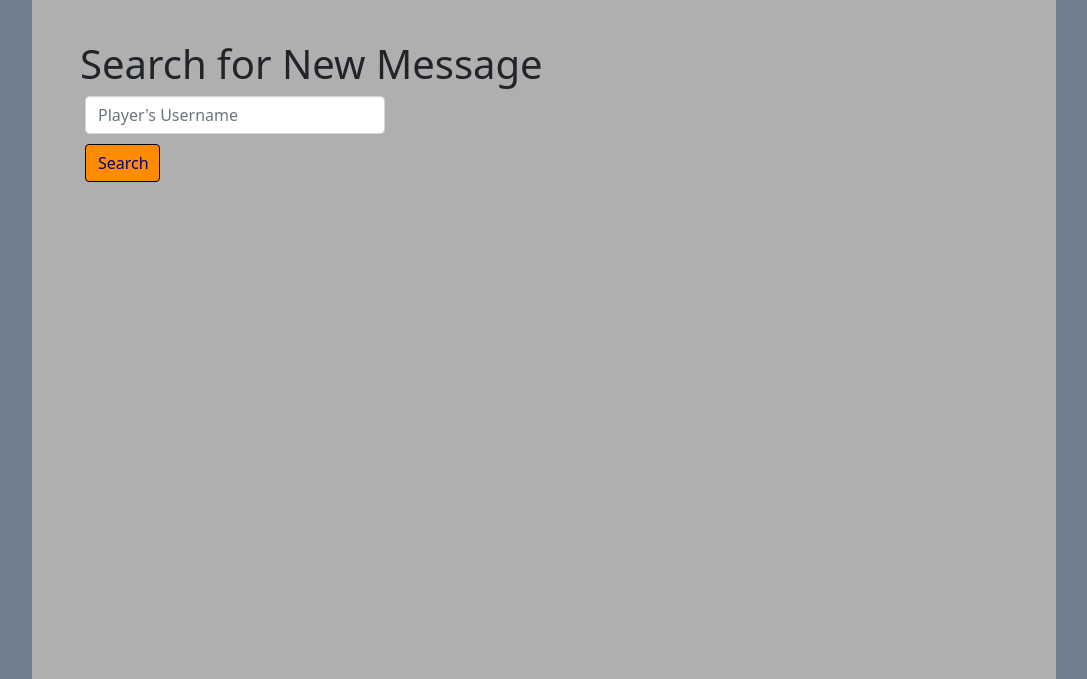
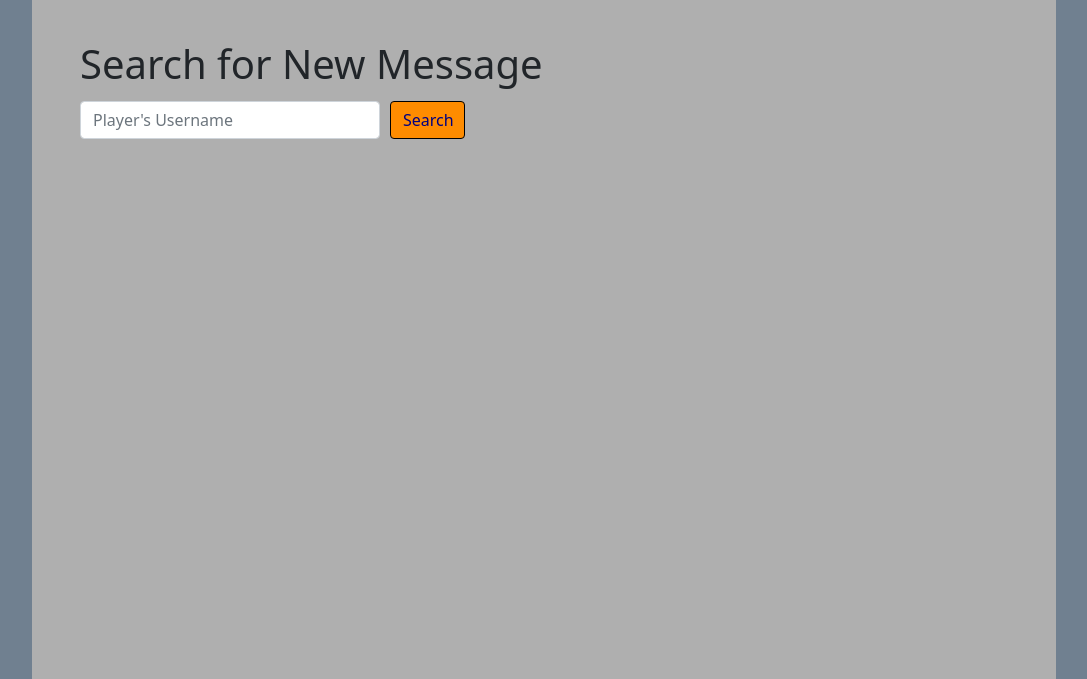
Before and after one commit to bbrown11924/PickUpGames, a Django app: page /newMessage/ in a window 1280 px wide. Shown: the part 60-739 px from the top of the page, without its empty margins (96-1183 px from the left). Run offline with Django 3.2, Linux system fonts and the light colour scheme; the visitor is signed in with stand-in values (Sample User, id 1).

Commit message:
Fixed newMessage.html

```diff
--- a/pickup/templates/pickup/newMessage.html
+++ b/pickup/templates/pickup/newMessage.html
@@ -3,7 +3,7 @@
 {% block content %}
 <h1>Search for New Message</h1>
 <form action="{% url 'new_message' %}" method="get" id="search_form">
-    <p>
+    <p class="row search-row">
         <input type="search" id="search_bar" name="search_text"
             value="{{ search_input }}" class="form-control search-bar col" placeholder="Player's Username">
         <input type="submit" value="Search" class="btn btn-dark search-btn">
```
